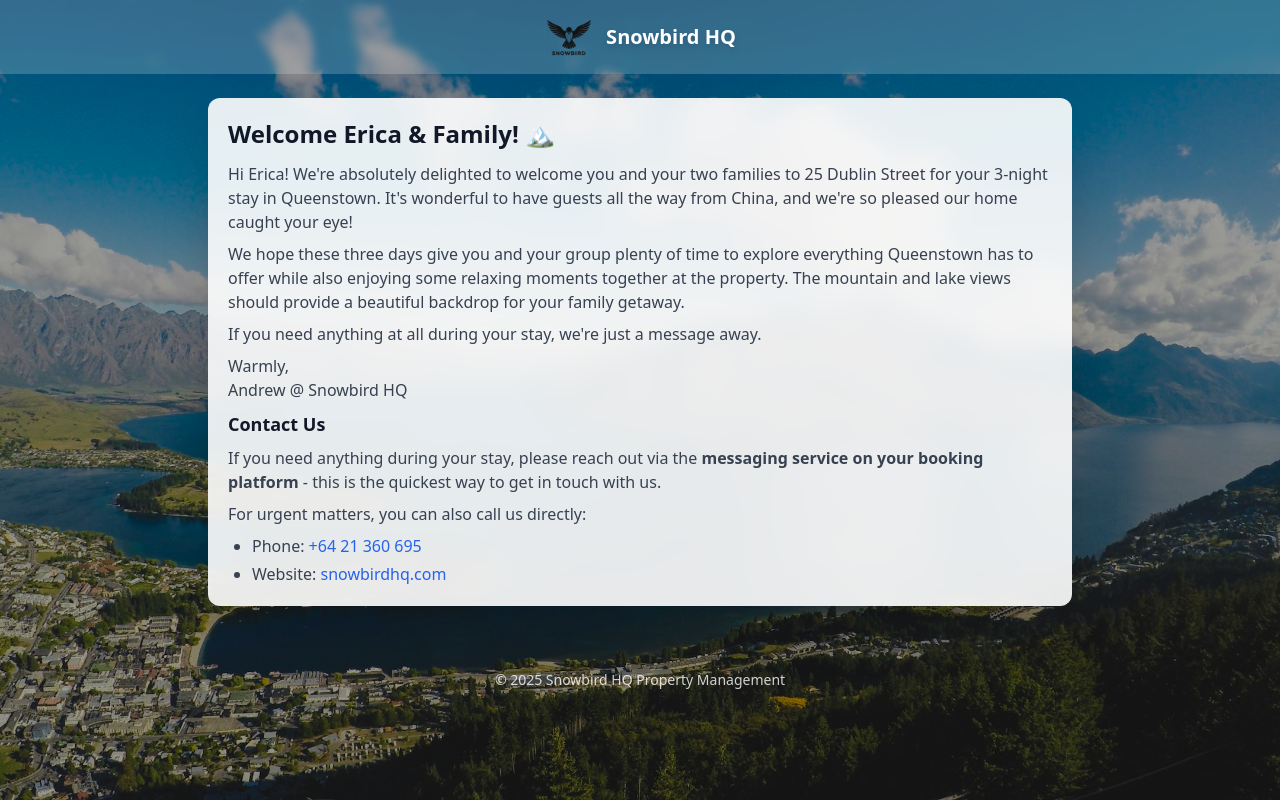
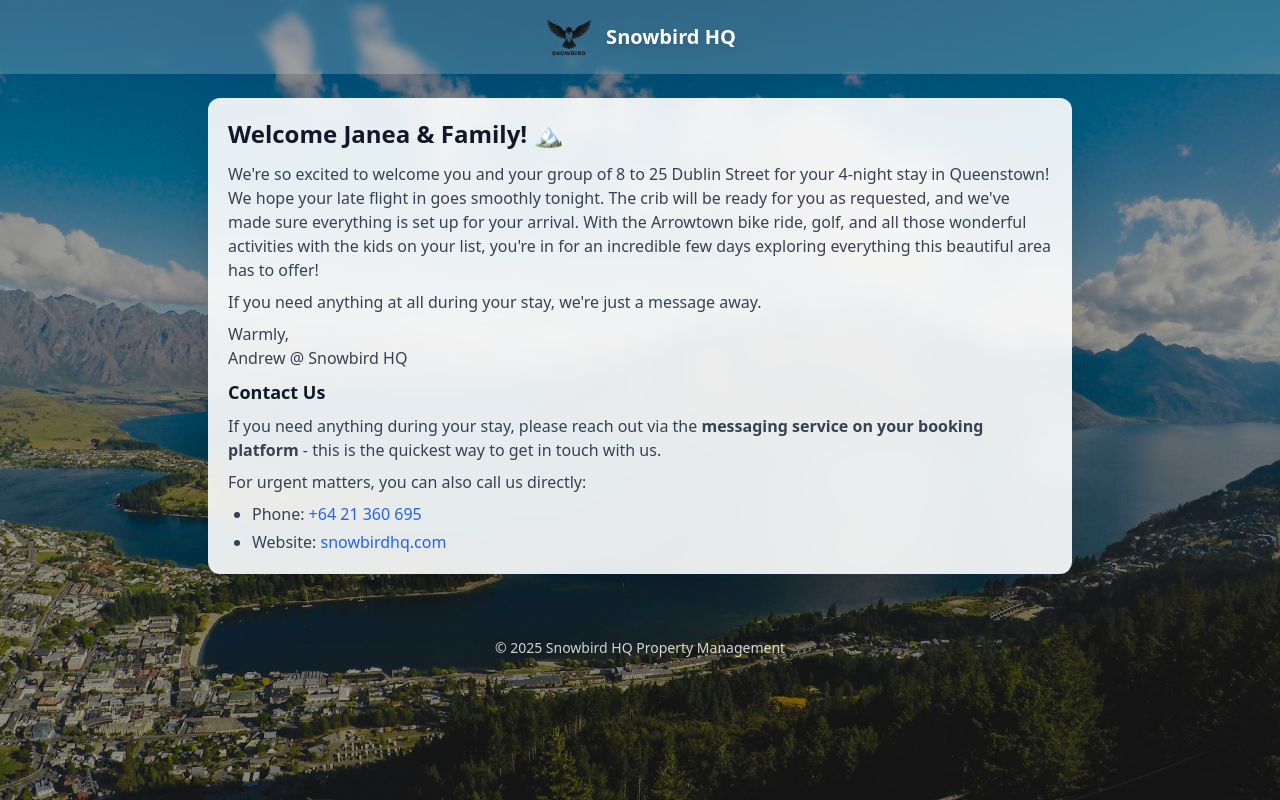
Before and after one commit to andrewlaery/snowbirdhq-website, a Next.js app: page /guestmessage/25-dublin in a window 1280 px wide. Built offline with nearby package versions, Linux system fonts and the light colour scheme.

Commit message:
Update guest message for Janea Wright

```diff
--- a/src/app/guestmessage/25-dublin/page.tsx
+++ b/src/app/guestmessage/25-dublin/page.tsx
@@ -31,7 +31,7 @@ export default function GuestMessage25Dublin() {
         <main className='max-w-4xl mx-auto px-4 py-6'>
           <div className='bg-white/90 backdrop-blur-md rounded-xl p-5 shadow-2xl'>
             <h1 className='text-2xl font-bold text-gray-900 mb-3'>
-              Welcome Erica &amp; Family! 🏔️
+              Welcome Janea &amp; Family! 🏔️
             </h1>
 
             {/* UPDATE YOUR MESSAGE BELOW */}
@@ -39,11 +39,7 @@ export default function GuestMessage25Dublin() {
 
 
               <p>
-                Hi Erica! We&apos;re absolutely delighted to welcome you and your two families to 25 Dublin Street for your 3-night stay in Queenstown. It&apos;s wonderful to have guests all the way from China, and we&apos;re so pleased our home caught your eye!
-              </p>
-
-              <p>
-                We hope these three days give you and your group plenty of time to explore everything Queenstown has to offer while also enjoying some relaxing moments together at the property. The mountain and lake views should provide a beautiful backdrop for your family getaway.
+                We&apos;re so excited to welcome you and your group of 8 to 25 Dublin Street for your 4-night stay in Queenstown! We hope your late flight in goes smoothly tonight. The crib will be ready for you as requested, and we&apos;ve made sure everything is set up for your arrival. With the Arrowtown bike ride, golf, and all those wonderful activities with the kids on your list, you&apos;re in for an incredible few days exploring everything this beautiful area has to offer!
               </p>
 
               <p>
```
